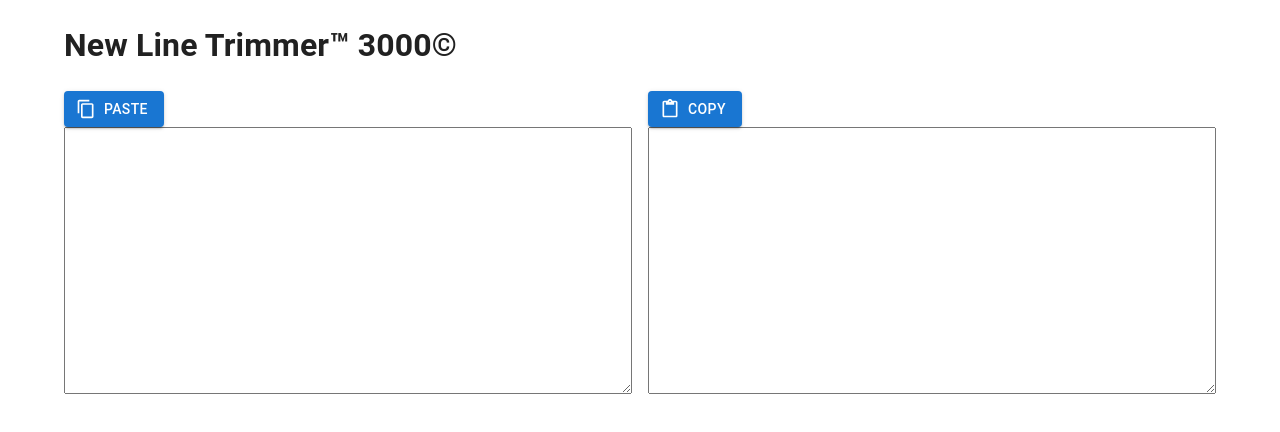
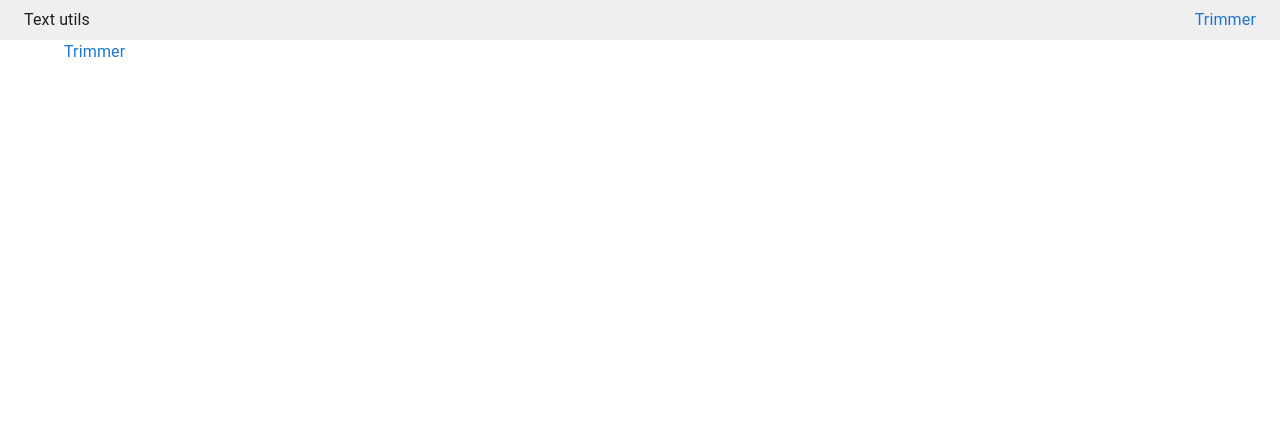
Before and after one commit to Scydact/string-trimmer, a React (Create React App) app: page / in a window 1280 px wide. Shown: the top 432 px of the page. Built offline with nearby package versions, Linux system fonts and the light colour scheme.

Commit message:
Added router

```diff
--- a/package.json
+++ b/package.json
@@ -18,8 +18,10 @@
     "@types/react-dom": "^17.0.11",
     "react": "^17.0.2",
     "react-dom": "^17.0.2",
+    "react-router-dom": "^6.2.1",
     "react-scripts": "5.0.0",
     "typescript": "^4.5.4",
+    "use-undo": "^1.0.5",
     "web-vitals": "^2.1.2"
   },
   "scripts": {
--- a/src/App.tsx
+++ b/src/App.tsx
@@ -1,14 +1,72 @@
-import { Container, CssBaseline } from '@mui/material';
-import NewLineTrimmer from './new-line-trimmer';
+import { Box, Button, Container, CssBaseline, Grid, Link as MUILink, Typography } from '@mui/material';
+import { memo, createElement } from 'react';
+import { BrowserRouter, Routes, Route, useNavigate, Link, LinkProps, useResolvedPath, useMatch } from 'react-router-dom';
 
+import NewLineTrimmer from './Pages/new-line-trimmer';
+
+const pages = [
+  {
+    path: 'trimmer',
+    name: 'Trimmer',
+    elem: NewLineTrimmer,
+  }
+]
 
 function App() {
   return (
-    <Container>
-      <CssBaseline />
-      <NewLineTrimmer />
-    </Container>
+    <Box>
+      <BrowserRouter basename={process.env.PUBLIC_URL}>
+        <Nav />
+        <CssBaseline />
+        <Container>
+          <Routes>
+            <Route index element={<Index />} />
+            {pages.map(x => <Route key={x.path} path={x.path} element={createElement(x.elem)} />)}
+          </Routes>
+        </Container>
+      </BrowserRouter>
+    </Box>
+
   );
 }
 
+const Nav = memo(function Nav() {
+  return <Box sx={{ bgcolor: 'ButtonFace', px: 3 }}>
+    <Grid container py={1} alignItems='center'>
+      <Grid item flexGrow='1'>
+        <Typography>Text utils</Typography>
+      </Grid>
+
+      <Grid item container sx={{ width: 'auto' }} gap={2}>
+        <Index />
+      </Grid>
+    </Grid>
+  </Box>
+})
+
+const Index = memo(function Index() {
+  return (<>
+    {pages.map(x =>
+      <CustomLink
+        key={x.path}
+        to={x.path}>
+        {x.name}
+      </CustomLink>)}
+  </>)
+})
+
+function CustomLink({ children, to, ...props }: LinkProps) {
+  const resolved = useResolvedPath(to)
+  const match = useMatch({ path: resolved.pathname, end: true })
+
+  // @ts-ignore
+  return <MUILink
+    underline={match ? 'always' : 'hover'}
+    component={Link}
+    to={to}
+    {...props}>
+    {children}
+  </MUILink>
+}
+
 export default App;
--- a/src/new-line-trimmer.tsx
+++ b/src/Pages/new-line-trimmer.tsx
@@ -40,7 +40,8 @@ export default function NewLineTrimmer() {
         </Button>
         <textarea
           style={{ resize: 'vertical', width: '100%', minHeight: '20em' }}
-          value={n} />
+          value={n}
+          onChange={() => { }} />
       </Grid>
     </Grid>
   </>
```
Also changed, not shown: public/manifest.json.
